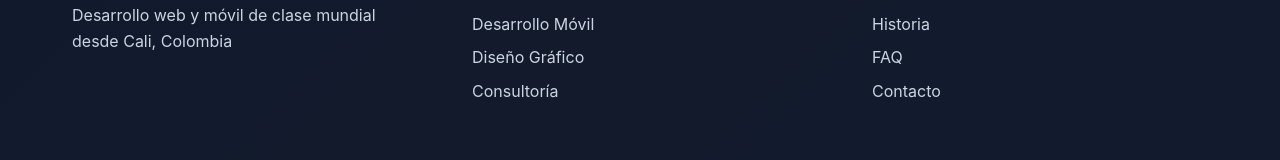
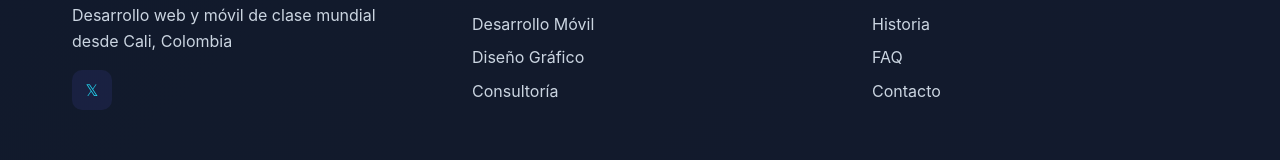
Before and after one commit to caliche2a-arch/BcodeBackup, a React (Vite) app: page / in a window 1280 px wide. Shown: the part 6919-7079 px from the top of the page. Built offline with nearby package versions, Linux system fonts and the light colour scheme.

Commit message:
feat: add X social link to footer

```diff
--- a/src/App.tsx
+++ b/src/App.tsx
@@ -442,11 +442,8 @@ function App() {
               <p style={{ color: 'var(--text-muted)' }}>
                 {t('footer.description')}
               </p>
-              <div className="social-links" style={{ display: 'none' }}>
-                <a href="#" className="social-link">𝕏</a>
-                <a href="#" className="social-link">in</a>
-                <a href="#" className="social-link">f</a>
-                <a href="#" className="social-link">📷</a>
+              <div className="social-links">
+                <a href="https://x.com/BcodeConsulTeam" target="_blank" rel="noopener noreferrer" className="social-link" title="Síguenos en X">𝕏</a>
               </div>
             </div>
 
```
